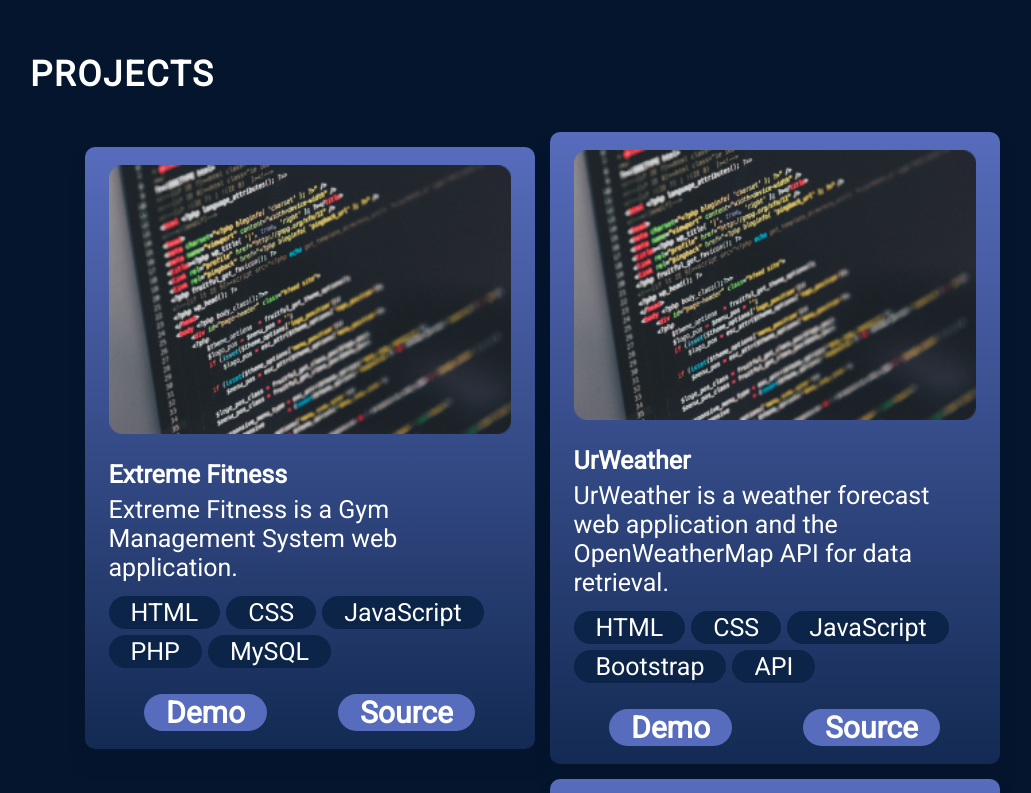
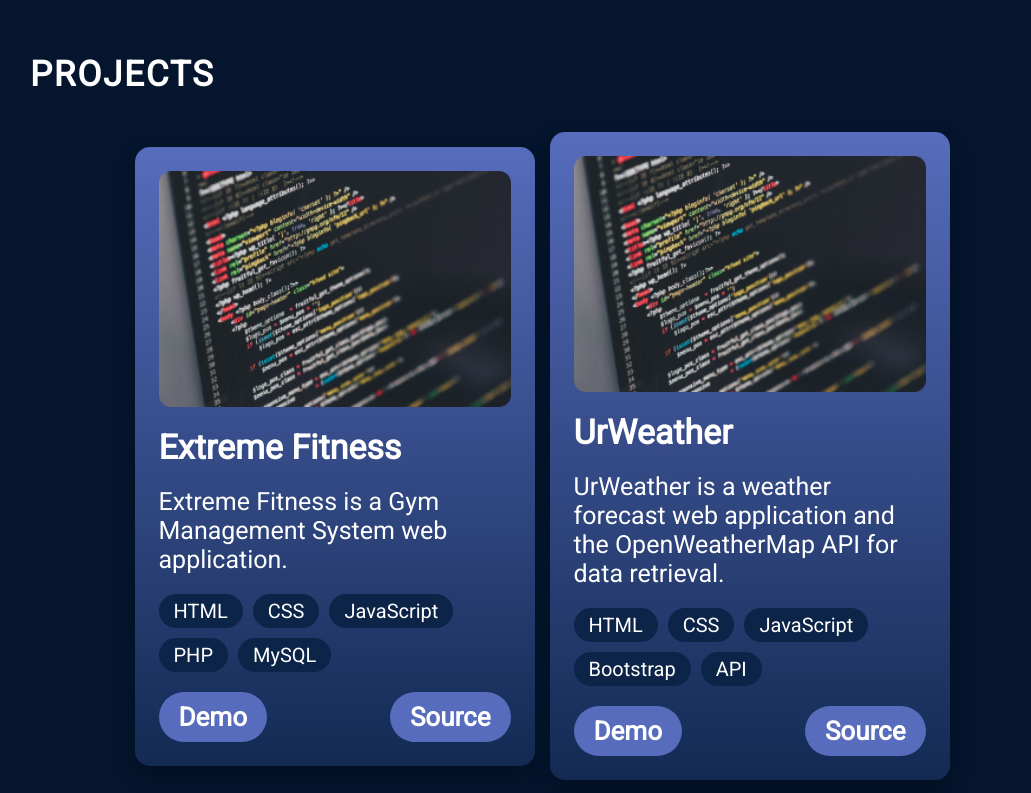
Before and after one commit to nihalkshetty2002/page, a React (Vite) app in the folder react-portfolio-main/: page / in a window 1280 px wide. Shown: the part 2780-3573 px from the top of the page, without its empty margins (98-1129 px from the left). Built offline with nearby package versions, Linux system fonts and the light colour scheme.

Commit message:
updated project component

```diff
--- a/react-portfolio-main/src/components/Projects/ProjectCard.jsx
+++ b/react-portfolio-main/src/components/Projects/ProjectCard.jsx
@@ -16,21 +16,23 @@ export const ProjectCard = ({
       <h3 className={styles.title}>{title}</h3>
       <p className={styles.description}>{description}</p>
       <ul className={styles.skills}>
-        {skills.map((skill, id) => {
-          return (
+        {skills.map((skill, id) => (
           <li key={id} className={styles.skill}>
             {skill}
           </li>
-          );
-        })}
+        ))}
       </ul>
       <div className={styles.links}>
-        <a href={demo} className={styles.link}>
+        {demo && (
+          <a href={demo} target="_blank" rel="noopener noreferrer" className={styles.link}>
             Demo
           </a>
-        <a href={source} className={styles.link}>
+        )}
+        {source && (
+          <a href={source} target="_blank" rel="noopener noreferrer" className={styles.link}>
             Source
           </a>
+        )}
       </div>
     </div>
   );
--- a/react-portfolio-main/src/components/Projects/ProjectCard.module.css
+++ b/react-portfolio-main/src/components/Projects/ProjectCard.module.css
@@ -3,59 +3,76 @@
 .container {
   display: flex;
   flex-direction: column;
-  border-radius: 10px;
+  border-radius: 15px;
   background: linear-gradient(180deg, #576cbc 0%, #132a53 100%);
-  box-shadow: 0 16px 14px 0 #04152d;
-  padding: 18px 24px;
-  max-width: 450px ;
+  box-shadow: 0 10px 20px rgba(0, 0, 0, 0.25);
+  padding: 24px;
+  max-width: 400px;
+  transition: transform 0.3s, box-shadow 0.3s;
+}
+
+.container:hover {
+  transform: translateY(-10px);
+  box-shadow: 0 15px 30px rgba(0, 0, 0, 0.3);
 }
 
 .image {
-  margin-bottom: 26px;
+  width: 100%;
+  border-radius: 10px;
+  margin-bottom: 20px;
 }
 
 .title {
-  font-size: 25px;
+  font-size: 34px;
   font-weight: 700;
+  color: var(--color-text);
+  margin-bottom: 10px;
+  text-align: left;
 }
 
 .description {
-  margin-top: 6px;
   font-size: 25px;
   font-weight: 400;
+  color: var(--color-text);
+  margin-top: 10px;
+  margin-bottom: 20px;
 }
 
 .skills {
-  width: 100%;
-  margin-top: 14px;
   display: flex;
-  flex-direction: row;
   flex-wrap: wrap;
-  gap: 6px;
+  gap: 10px;
   list-style: none;
+  padding: 0;
 }
 
 .skill {
-  font-size: 25px;
-  font-weight: 400;
-  border-radius: 100px;
+  font-size: 20px;
+  font-weight: 500;
+  color: var(--color-light-text);
   background: var(--color-dark);
-  padding: 2px 22px;
+  border-radius: 50px;
+  padding: 5px 15px;
 }
 
 .links {
-  width: 100%;
-  margin-top: 26px;
   display: flex;
-  justify-content: space-around;
+  justify-content: space-between;
+  margin-top: 20px;
 }
 
 .link {
   text-decoration: none;
   color: var(--color-text);
-  font-size: 30px;
+  font-size: 26px;
   font-weight: 600;
-  border-radius: 100px;
+  border-radius: 50px;
   background: var(--color-primary);
-  padding: 1px 22px;
+  padding: 10px 20px;
+  transition: background-color 0.3s, transform 0.3s;
 }
+
+.link:hover {
+  background-color: var(--color-primary-dark);
+  transform: scale(1.05);
+}
--- a/react-portfolio-main/src/components/Projects/Projects.jsx
+++ b/react-portfolio-main/src/components/Projects/Projects.jsx
@@ -10,9 +10,9 @@ export const Projects = () => {
     <section className={styles.container} id="projects">
       <h2 className={styles.title}>Projects</h2>
       <div className={styles.projects}>
-        {projects.map((project, id) => {
-          return <ProjectCard key={id} project={project} />;
-        })}
+        {projects.map((project, id) => (
+          <ProjectCard key={id} project={project} />
+        ))}
       </div>
     </section>
   );
```
Lines whose indentation alone changed are shown as unchanged.
